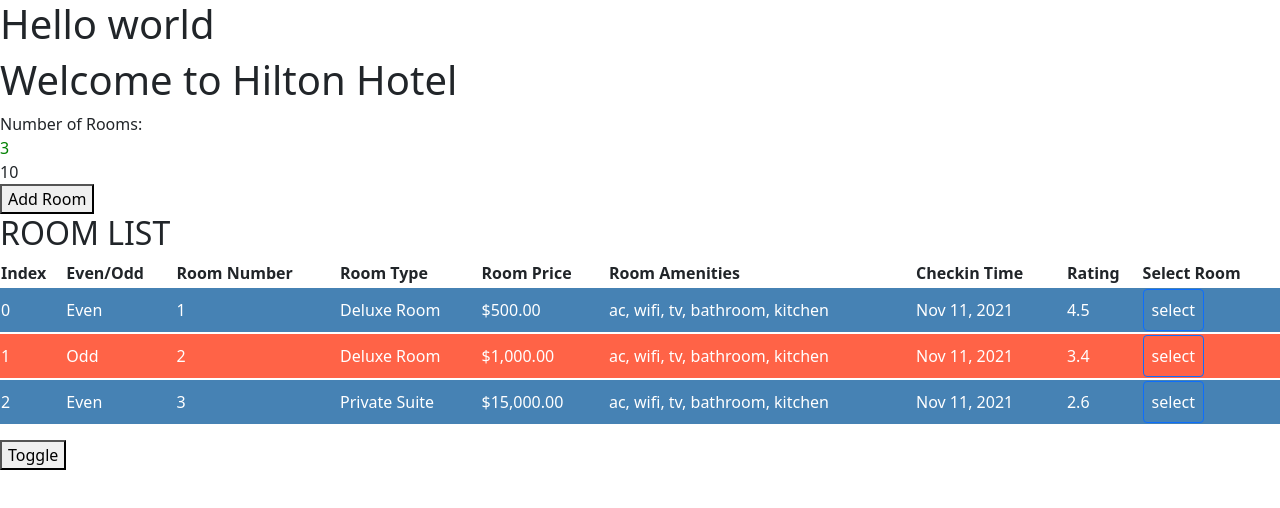
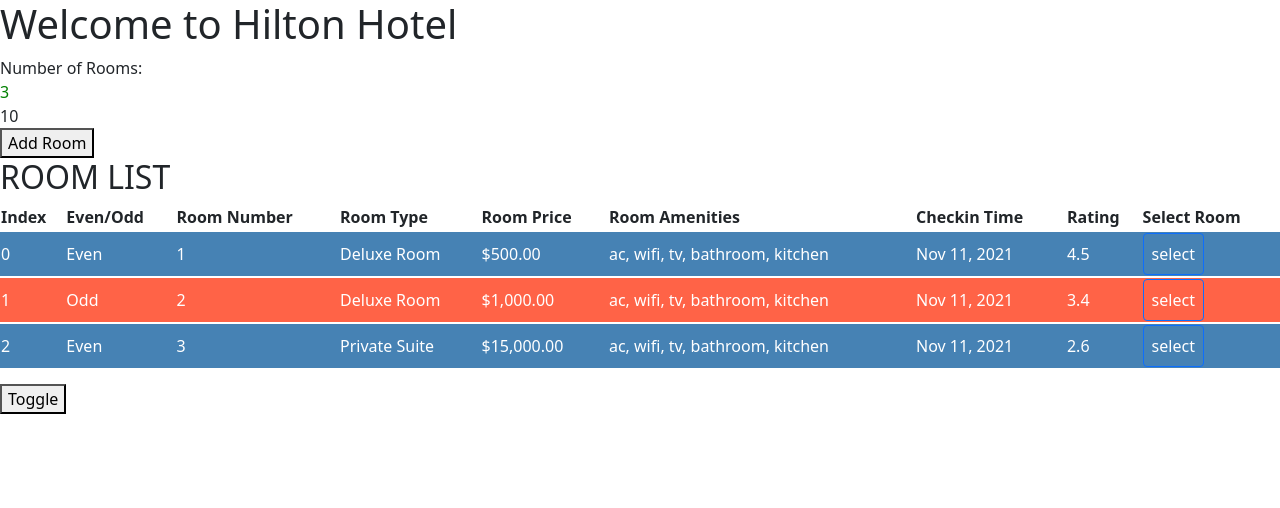
Before and after one commit to kurtreyn/hotelinventoryapp, an Angular app: page / in a window 1280 px wide. Shown: the top 508 px of the page. Built offline with nearby package versions, Linux system fonts and the light colour scheme.

Commit message:
ngDoCheck

```diff
--- a/src/app/app.component.html
+++ b/src/app/app.component.html
@@ -1,4 +1,3 @@
-<h1>Hello world</h1>
 <hinv-rooms></hinv-rooms>
 
 <!-- <div [ngSwitch]="role">
--- a/src/app/rooms/rooms.component.ts
+++ b/src/app/rooms/rooms.component.ts
@@ -1,4 +1,4 @@
-import { Component, OnInit } from '@angular/core';
+import { Component, OnInit, OnChanges, DoCheck } from '@angular/core';
 import { Room, RoomList } from './rooms';
 
 @Component({
@@ -6,7 +6,7 @@
   templateUrl: './rooms.component.html',
   styleUrls: ['./rooms.component.scss'],
 })
-export class RoomsComponent implements OnInit {
+export class RoomsComponent implements OnInit, DoCheck {
   hotelName = 'Hilton Hotel';
   numberOfRooms = 3;
   hideRooms = false;
@@ -60,6 +60,10 @@
     ];
   }
 
+  ngDoCheck(): void {
+    console.log('on changes is called');
+  }
+
   toggle() {
     this.hideRooms = !this.hideRooms;
     this.title = 'Rooms Available';
```
